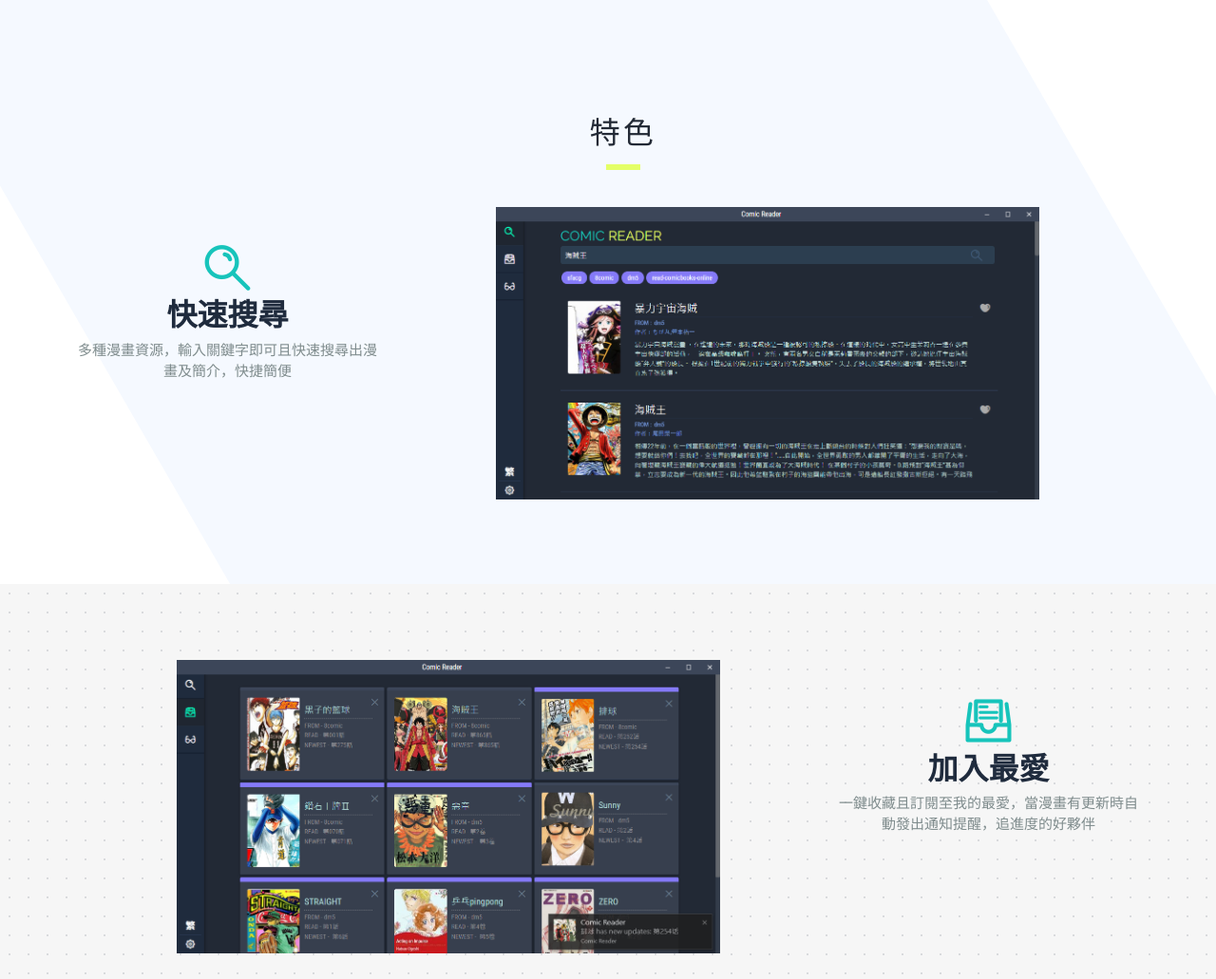
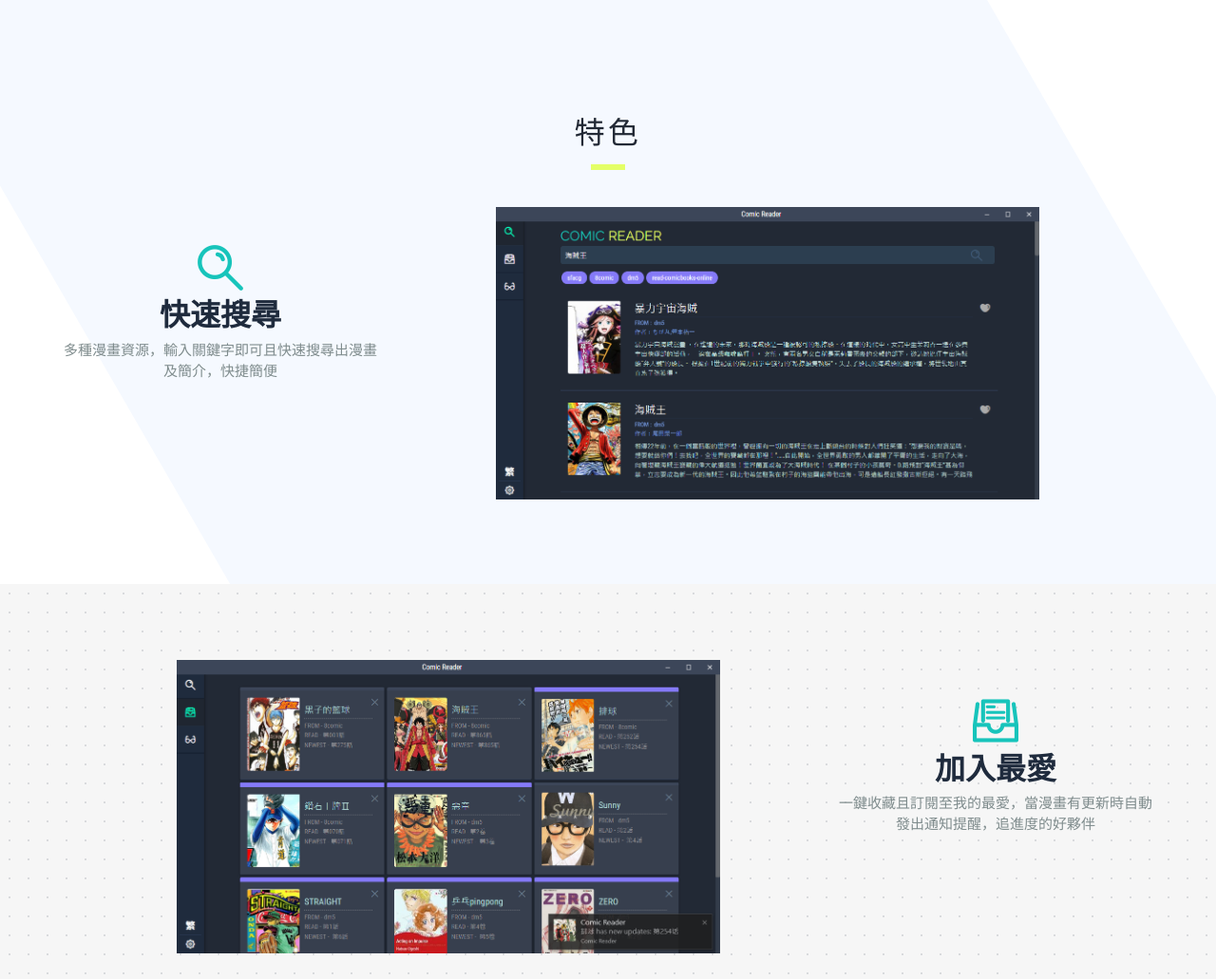
Before and after one commit to yjlintw/comic-reader, a plain HTML site: page index.html in a window 1280 px wide. Shown: the part 562-1593 px from the top of the page at 95% size. Drawn offline with Linux system fonts and the light colour scheme; no server answers.

Commit message:
style bug fix

```diff
--- a/css/main.css
+++ b/css/main.css
@@ -146,7 +146,7 @@ a {
   font-weight: 400;
   text-transform: uppercase;
   letter-spacing: 0.1em;
-  margin: 2em 0 1.5em 1em;
+  margin: 2em 0 1.5em 0;
   position: relative;
   display: inline-block;
   color: #222935;
@@ -289,14 +289,14 @@ a {
 
 #feature .column-l {
   float: left;
-  padding: 5% 0 0 15px;
+  padding: 5% 0 0 0;
   z-index: 3;
   position: relative;
 }
 
 #feature .column-r {
   float: right;
-  padding: 5% 15px 0 0;
+  padding: 5% 0 0 0;
   z-index: 3;
   position: relative;
 }
@@ -457,7 +457,6 @@ a {
 footer {
   text-align: center;
   font-size: 13px;
-  font-family: 'arial', sans-serif;
   color: #3a585f;
   ;
   padding: 20px 0;
```
Also changed, not shown: fonts/ComicReader.ttf, fonts/ComicReader.woff, 2 other files.
